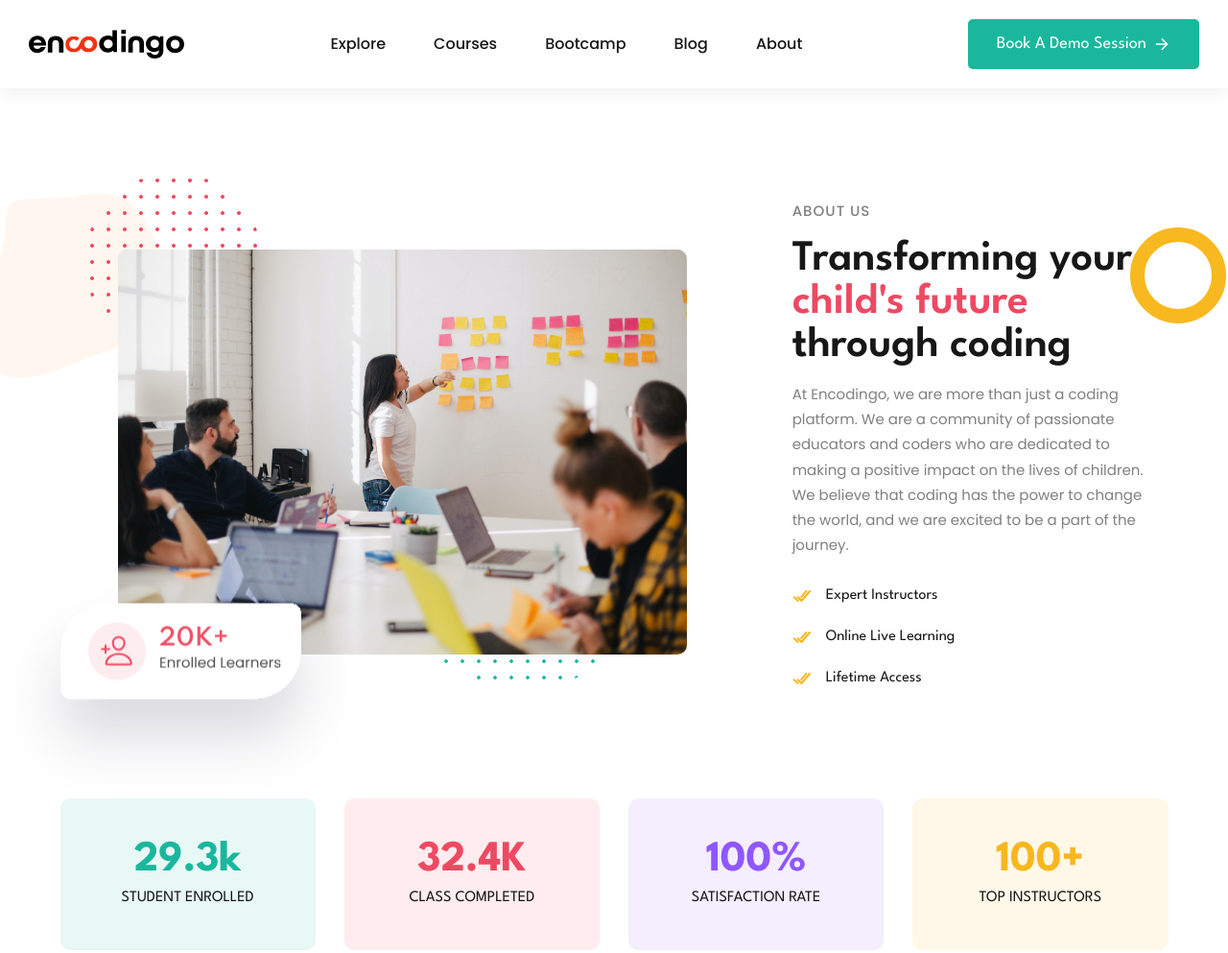
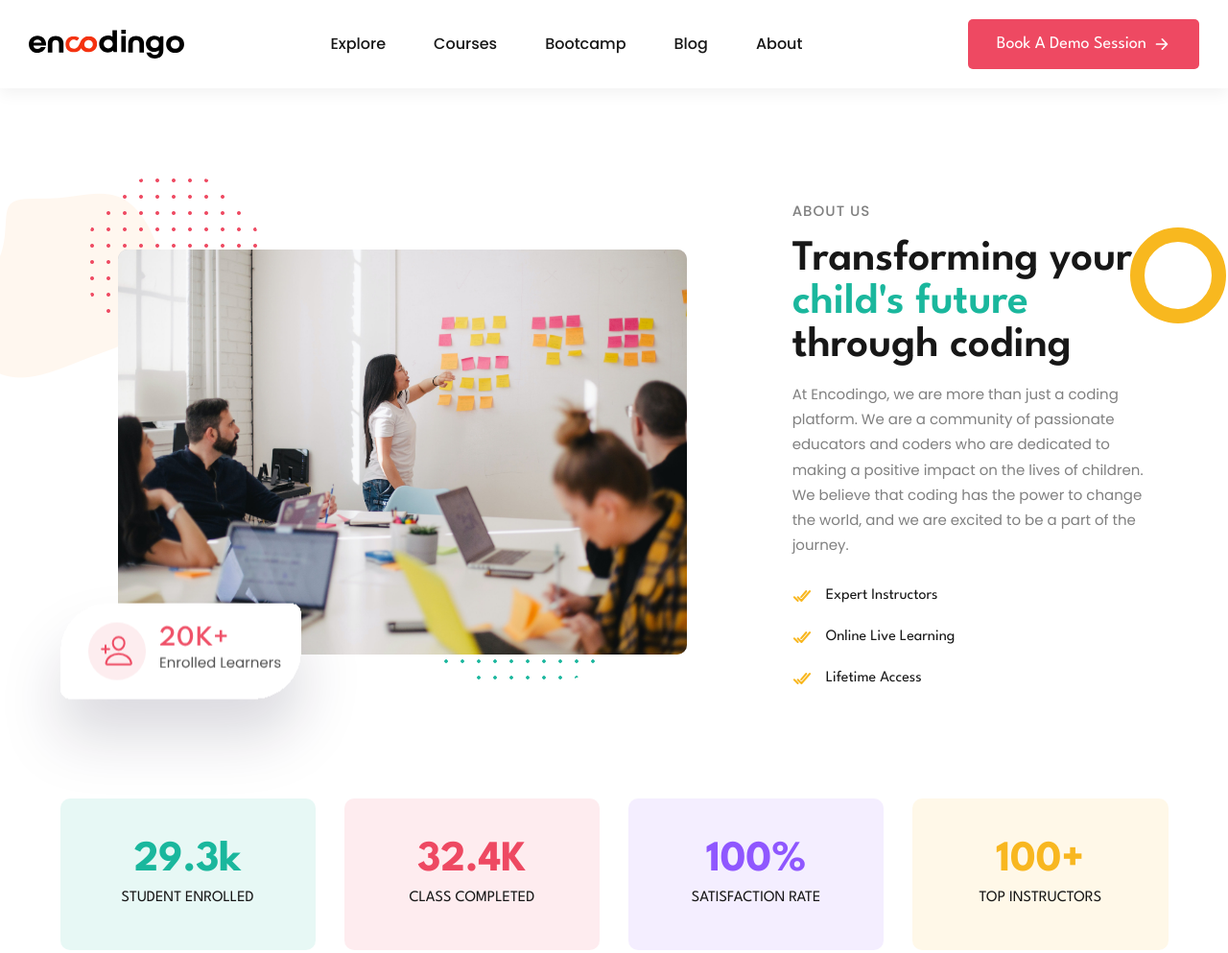
Before and after one commit to sureshvidyarthi/encodingo, a plain HTML site: page about.html in a window 1280 px wide. Shown: the top 993 px of the page at 96% size. Drawn offline with nearby package versions, Linux system fonts and the light colour scheme.

Commit message:
latest push

```diff
--- a/assets/css/style.css
+++ b/assets/css/style.css
@@ -8,7 +8,8 @@
   --eerie-black-1: hsl(0, 0%, 9%);
   --eerie-black-2: hsl(180, 3%, 7%);
   --quick-silver: hsl(0, 0%, 65%);
-  --radical-red: hsl(351, 83%, 61%);
+  /* --radical-red: hsl(351, 83%, 61%); */
+  --radical-red: hsl(170, 75%, 41%);
   --light-gray: hsl(0, 0%, 80%);
   --isabelline: hsl(36, 33%, 94%);
   --gray-x-11: hsl(0, 0%, 73%);
@@ -19,7 +20,8 @@
   --white_50: hsla(0, 0%, 100%, 0.5);
   --black_50: hsla(0, 0%, 0%, 0.5);
   --black_30: hsla(0, 0%, 0%, 0.3);
-  --kappel: hsl(170, 75%, 41%);
+  /* --kappel: hsl(170, 75%, 41%); */
+  --kappel: hsl(351, 83%, 61%);
   --white: hsl(0, 0%, 100%);
 
   /**
```
Also changed, not shown: index.html (+2 -4 lines).
